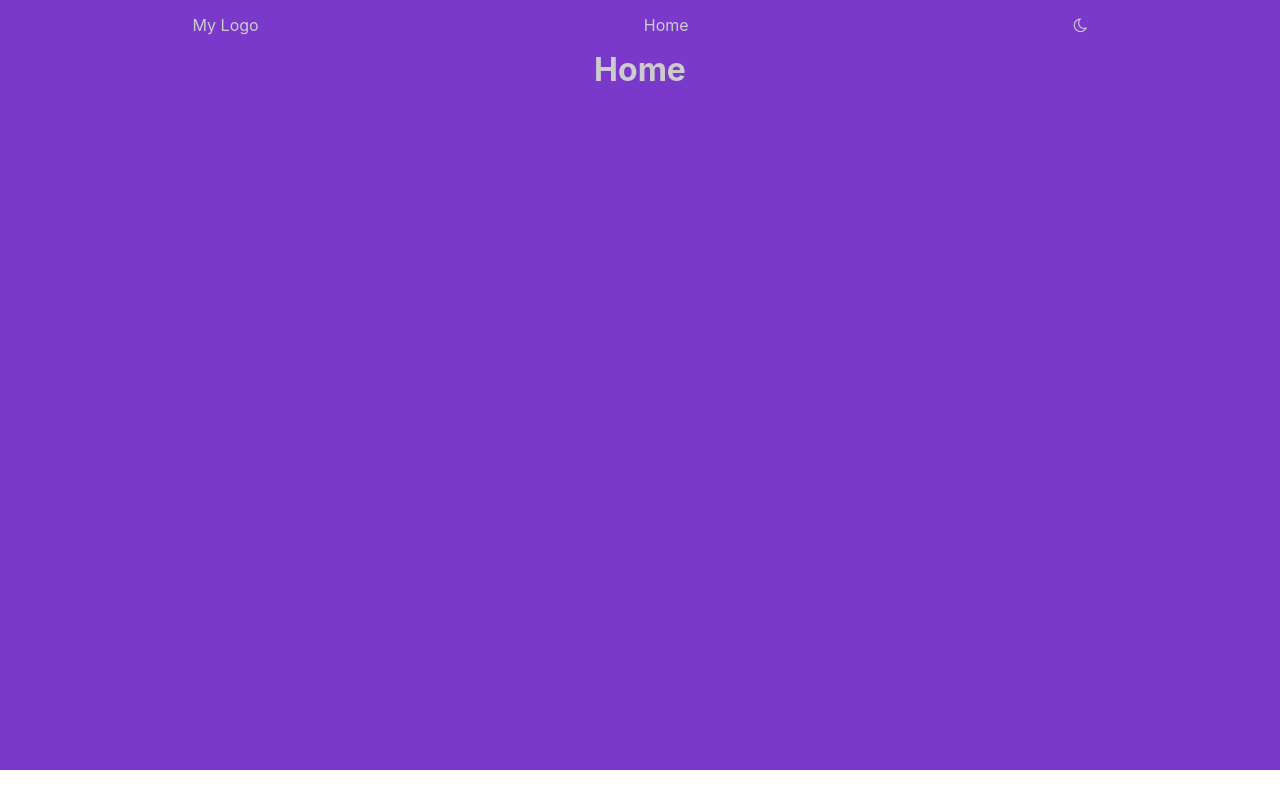
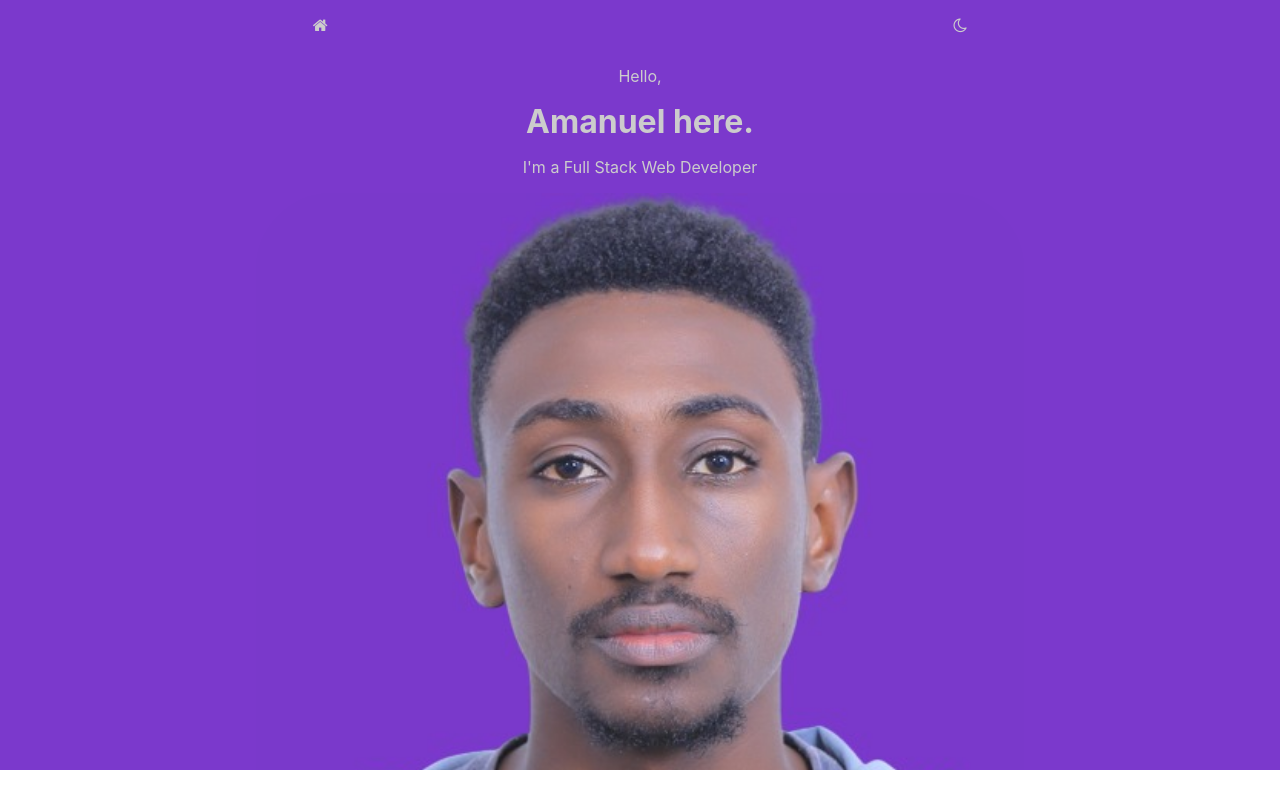
Before and after one commit to amexabee/portfolio-react, a React (Create React App) app: page / in a window 1280 px wide. Built offline with nearby package versions, Linux system fonts and the light colour scheme.

Commit message:
Complete first structure of Home

```diff
--- a/src/App.css
+++ b/src/App.css
@@ -9,15 +9,56 @@
 }
 
 .home {
-  text-align: center;
+  display: flex;
+  flex-direction: column;
+  justify-content: space-around;
+  align-items: center;
   height: 90vh;
+  overflow: hidden;
 }
 
 .home h1 {
   margin: 0;
-  color: var(--secondary);
 }
 
-.fa {
+.fa:hover {
   cursor: pointer;
+  box-shadow: 0px 8px 16px 0px rgba(0, 0, 0, 0.2);
 }
+
+.hello {
+  text-align: center;
+}
+
+.profile {
+  width: 60%;
+  border-radius: 10%;
+}
+
+.marquee {
+  display: inline-block;
+  white-space: nowrap;
+  overflow: hidden;
+  width: 100vw;
+}
+
+.marquee h4 {
+  position: relative;
+  top: 0;
+  left: 0;
+  padding-right: 50px;
+  animation: marquee 10s linear infinite;
+}
+
+@keyframes marquee {
+  from {
+    transform: translateX(100%);
+  }
+  to {
+    transform: translateX(-20%);
+  }
+}
+
+.marquee h4:hover {
+  animation-play-state: paused;
+}
--- a/src/components/home.jsx
+++ b/src/components/home.jsx
@@ -1,4 +1,6 @@
 import { useOutletContext } from 'react-router-dom';
+import blue from '../images/profile-blue.jpg';
+import black from '../images/profile-black.jpg';
 
 const Home = () => {
   const [night] = useOutletContext();
@@ -6,7 +8,16 @@ const Home = () => {
   if (night) mode = 'home dark';
   return (
     <div className={mode}>
-      <h1>Home</h1>
+      <div className="hello">
+        <p>Hello,</p>
+        <h1>Amanuel here.</h1>
+        <p>I'm a Full Stack Web Developer</p>
+      </div>
+      <img alt="" src={night ? black : blue} className="profile" />
+
+      <div className="marquee">
+        <h4>JavaScript</h4>
+      </div>
     </div>
   );
 };
--- a/src/components/navBar.jsx
+++ b/src/components/navBar.jsx
@@ -1,5 +1,5 @@
 import { useState } from 'react';
-import { Outlet } from 'react-router-dom';
+import { Outlet, Link } from 'react-router-dom';
 import Night from './night';
 
 const NavBar = () => {
@@ -18,10 +18,13 @@ const NavBar = () => {
       <nav className={mode}>
         <ul>
           <li>
-            <a>My Logo</a>
-          </li>
-          <li>
-            <a>Home</a>
+            <Link className="link" to="/">
+              <i className="fa fa-home">
+                <span className="home-text">
+                  <p>Home</p>
+                </span>
+              </i>
+            </Link>
           </li>
           <li>
             <Night night={night} onClick={handleClick} />
--- a/src/css/navBar.css
+++ b/src/css/navBar.css
@@ -1,9 +1,9 @@
 nav {
-  background-color: var(--secondary);
   display: flex;
   justify-content: center;
   align-items: center;
   height: 50px;
+  /* border-bottom: 1px solid #ccc; */
 }
 
 nav ul {
@@ -15,6 +15,30 @@ nav ul {
   padding: 0;
 }
 
-a {
+.link {
   cursor: pointer;
+  text-decoration: none;
+  color: inherit;
 }
+
+.home-text {
+  display: none;
+  position: absolute;
+  top: 25px;
+  left: 105px;
+  padding: 12px 16px;
+  z-index: 1;
+}
+
+.home-text p {
+  position: absolute;
+  top: 3px;
+  left: 3px;
+  padding: 3px;
+  box-shadow: 0px 8px 16px 0px rgba(0, 0, 0, 0.2);
+  border-radius: 10px;
+}
+
+.fa-home:hover .home-text {
+  display: block;
+}
```
Also changed, not shown: src/images/profile-black.jpg (added), src/images/profile-blue.jpg (added).
